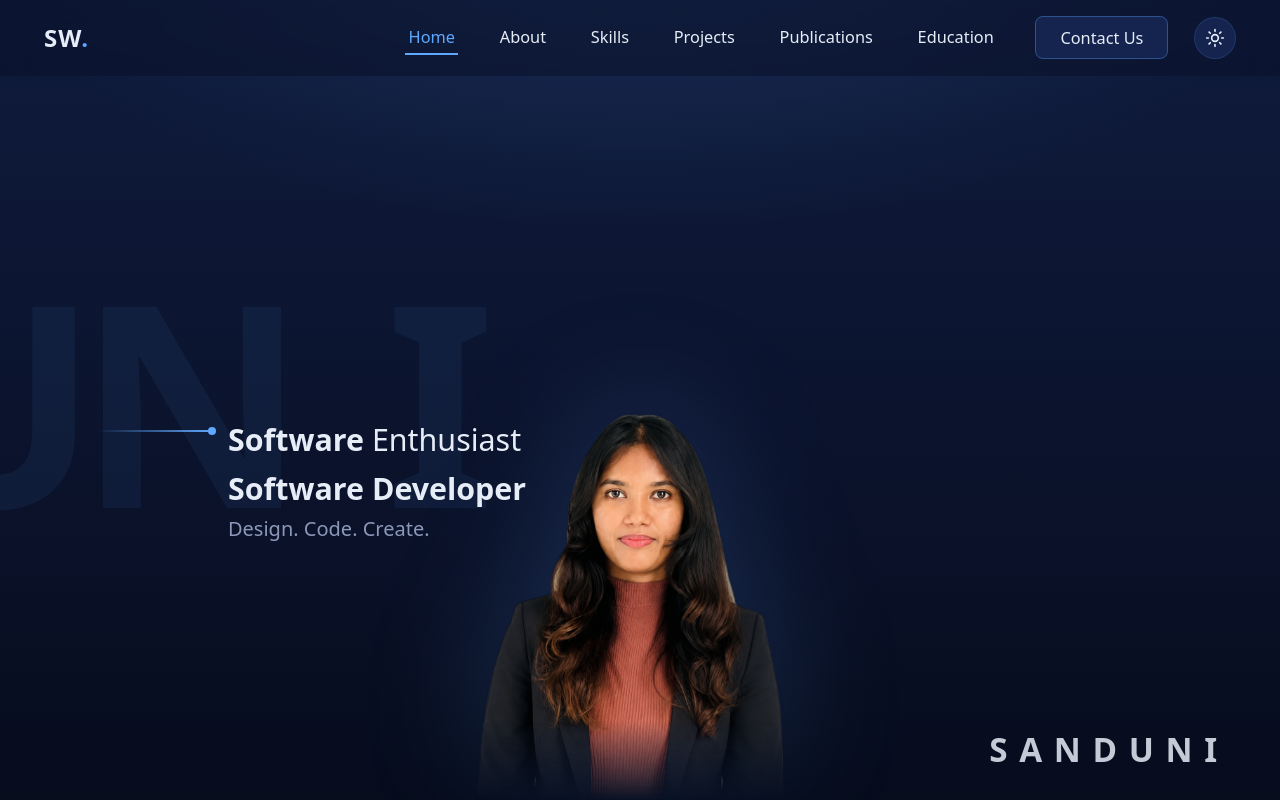
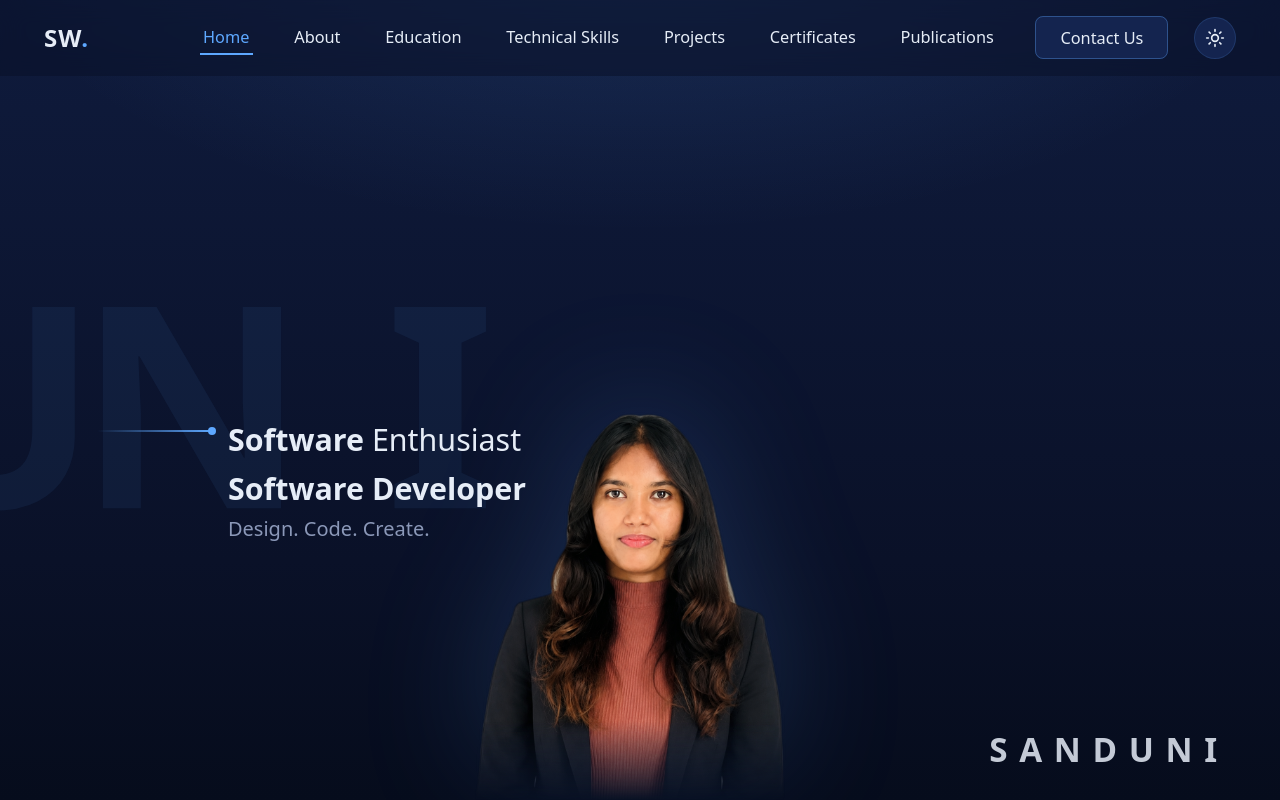
Before and after one commit to WathsalaKJ/portfolio, a Next.js app: page / in a window 1280 px wide. Shown: the top 800 px of the page. Built offline with nearby package versions, Linux system fonts and the light colour scheme.

Commit message:
feat: move education after about and rename skills section

```diff
--- a/components/Navbar.tsx
+++ b/components/Navbar.tsx
@@ -6,10 +6,11 @@ import ThemeToggle from "./ThemeToggle";
 const LINKS = [
   { label: "Home", href: "#home" },
   { label: "About", href: "#about" },
-  { label: "Skills", href: "#skills" },
+  { label: "Education", href: "#education" },
+  { label: "Technical Skills", href: "#skills" },
   { label: "Projects", href: "#projects" },
+  { label: "Certificates", href: "#certificates" },
   { label: "Publications", href: "#publications" },
-  { label: "Education", href: "#education" },
 ];
 
 export default function Navbar() {
```
